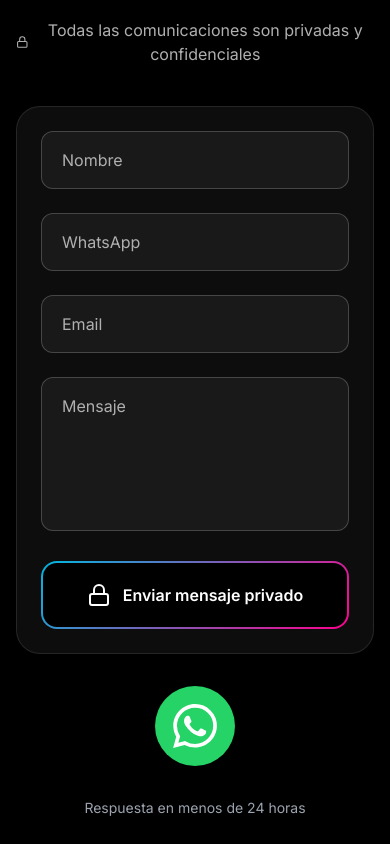
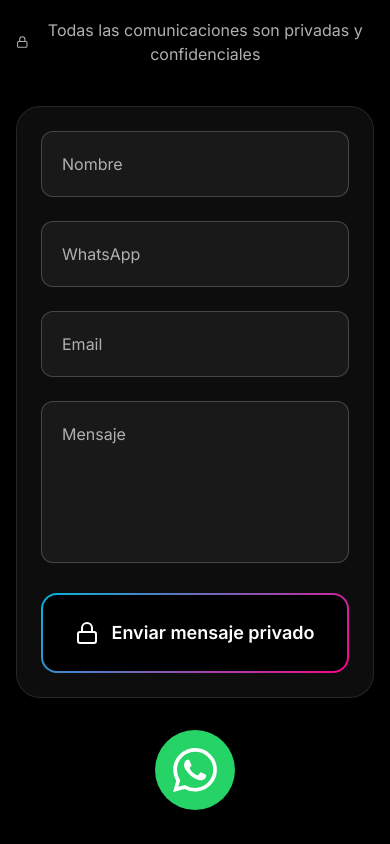
Before and after one commit to LuisDan87/cypherstone-top, a React (Vite) app: page / in a window 390 px wide. Shown: the part 7000-7844 px from the top of the page. Built offline with nearby package versions, Linux system fonts and the light colour scheme; the HTML template or start-up script is replaced by a standard one.

Commit message:
contactsection

```diff
--- a/src/components/ContactSection.tsx
+++ b/src/components/ContactSection.tsx
@@ -80,13 +80,13 @@ export function ContactSection({ lang }: { lang: Language }) {
                 name="name"
                 placeholder={text.form.name}
                 required
-                className="bg-white/5 border border-white/20 rounded-xl md:rounded-2xl px-5 py-4 text-white placeholder:text-gray-medium focus:outline-none focus:ring-2 focus:ring-cyan-400 transition-all"
+                className="bg-white/5 border border-white/20 rounded-xl md:rounded-2xl px-5 py-5 md:py-4 text-base text-white placeholder:text-gray-medium focus:outline-none focus:ring-2 focus:ring-cyan-400 transition-all"
               />
               <input
                 type="text"
                 name="contact"
                 placeholder={text.form.contact}
-                className="bg-white/5 border border-white/20 rounded-xl md:rounded-2xl px-5 py-4 text-white placeholder:text-gray-medium focus:outline-none focus:ring-2 focus:ring-cyan-400 transition-all"
+                className="bg-white/5 border border-white/20 rounded-xl md:rounded-2xl px-5 py-5 md:py-4 text-base text-white placeholder:text-gray-medium focus:outline-none focus:ring-2 focus:ring-cyan-400 transition-all"
               />
             </div>
 
@@ -95,7 +95,7 @@ export function ContactSection({ lang }: { lang: Language }) {
               name="email"
               placeholder={text.form.email}
               required
-              className="w-full bg-white/5 border border-white/20 rounded-xl md:rounded-2xl px-5 py-4 text-white placeholder:text-gray-medium focus:outline-none focus:ring-2 focus:ring-cyan-400 transition-all"
+              className="w-full bg-white/5 border border-white/20 rounded-xl md:rounded-2xl px-5 py-5 md:py-4 text-base text-white placeholder:text-gray-medium focus:outline-none focus:ring-2 focus:ring-cyan-400 transition-all"
             />
 
             <textarea
@@ -103,20 +103,20 @@ export function ContactSection({ lang }: { lang: Language }) {
               placeholder={text.form.message}
               required
               rows={5}
-              className="w-full bg-white/5 border border-white/20 rounded-xl md:rounded-2xl px-5 py-4 text-white placeholder:text-gray-medium focus:outline-none focus:ring-2 focus:ring-cyan-400 transition-all resize-none"
+              className="w-full bg-white/5 border border-white/20 rounded-xl md:rounded-2xl px-5 py-5 md:py-4 text-base text-white placeholder:text-gray-medium focus:outline-none focus:ring-2 focus:ring-cyan-400 transition-all resize-none"
             />
 
             <button
               type="submit"
               disabled={isLoading}
-              className="w-full glass-button px-8 py-5 inline-flex items-center justify-center gap-3 text-base md:text-lg font-semibold disabled:opacity-50"
+              className="w-full glass-button px-8 py-6 md:py-5 inline-flex items-center justify-center gap-3 text-lg md:text-base font-semibold disabled:opacity-50"
             >
               {isLoading ? <Loader2 className="w-6 h-6 animate-spin" /> : <Lock className="w-6 h-6" />}
               {isLoading ? (lang === "es" ? "Enviando…" : "Sending…") : text.form.submit}
             </button>
           </form>
 
-          {/* WhatsApp Button – Logo oficial perfecto 2025 */}
+          {/* WhatsApp Button – Ya está perfecto */}
           <div className="flex justify-center">
             <a
               href="https://wa.me/5491138113906"
@@ -136,7 +136,7 @@ export function ContactSection({ lang }: { lang: Language }) {
             </a>
           </div>
 
-          <p className="text-center text-gray-400 text-sm md:text-base">
+          <p className="text-center text-gray-400 text-base md:text-base">
             {text.disclaimer}
           </p>
         </div>
```
